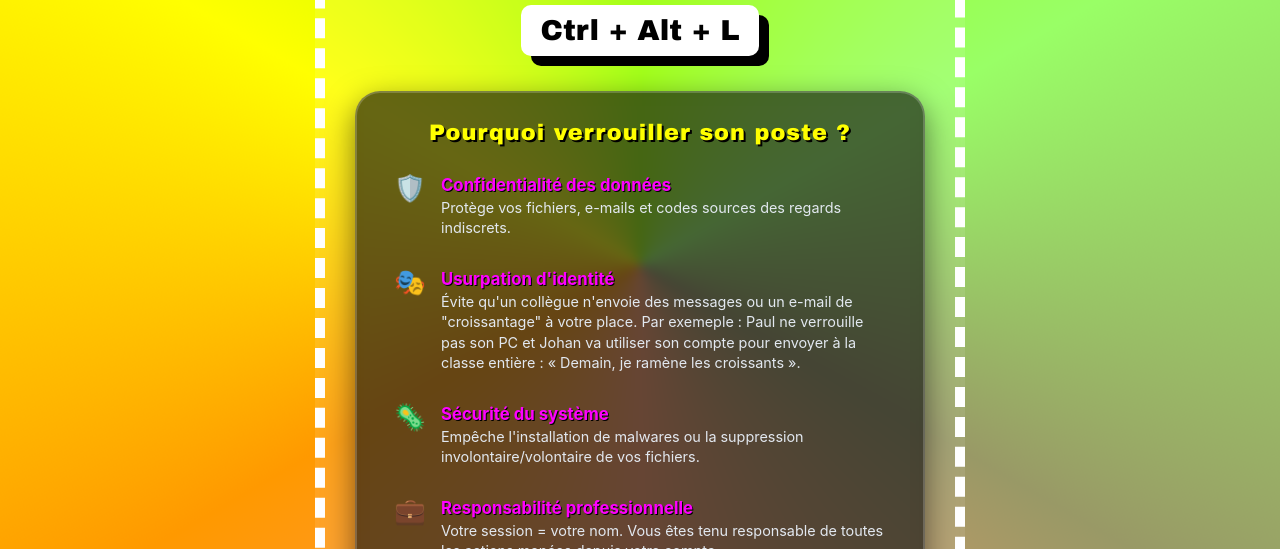
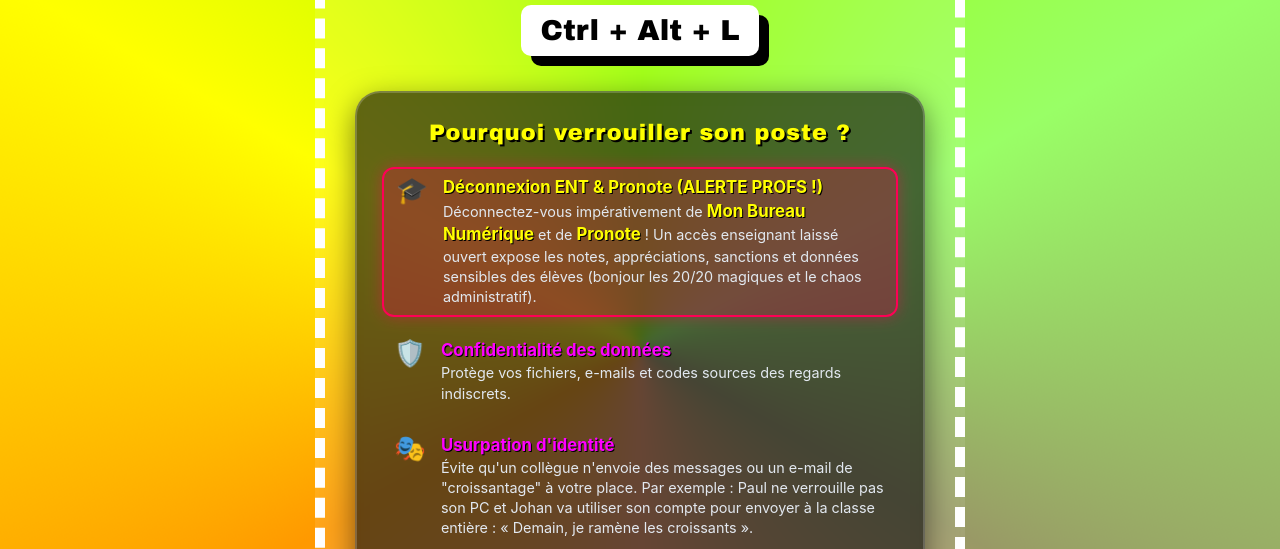
Before and after one commit to JusteUnMecGach4a/PC, a plain HTML site: page index.html in a window 1280 px wide. Shown: the part 251-800 px from the top of the page. Drawn offline with Linux system fonts and the light colour scheme.

Commit message:
Enhance alert item styles and fix text errors
Added highlight styles for alert items and updated text for clarity.

```diff
--- a/index.html
+++ b/index.html
@@ -133,6 +133,21 @@
             background: rgba(255, 255, 255, 0.1);
         }
 
+        /* Mise en avant de l'alerte ENT / Pronote */
+        .reasons-list li.highlight-alert {
+            background: rgba(255, 0, 85, 0.25);
+            border: 2px solid #ff0055;
+            box-shadow: 0 0 15px rgba(255, 0, 85, 0.4);
+        }
+
+        .reasons-list li.highlight-alert:hover {
+            background: rgba(255, 0, 85, 0.35);
+        }
+
+        .reasons-list li.highlight-alert strong {
+            color: #ffff00;
+        }
+
         .reason-icon {
             font-size: 1.6rem;
             line-height: 1;
@@ -203,6 +218,13 @@
         <div class="reasons-container">
             <h2>Pourquoi verrouiller son poste ?</h2>
             <ul class="reasons-list">
+                <li class="highlight-alert">
+                    <span class="reason-icon">🎓</span>
+                    <div class="reason-content">
+                        <strong>Déconnexion ENT & Pronote (ALERTE PROFS !)</strong>
+                        <span>Déconnectez-vous impérativement de <strong>Mon Bureau Numérique</strong> et de <strong>Pronote</strong> ! Un accès enseignant laissé ouvert expose les notes, appréciations, sanctions et données sensibles des élèves (bonjour les 20/20 magiques et le chaos administratif).</span>
+                    </div>
+                </li>
                 <li>
                     <span class="reason-icon">🛡️</span>
                     <div class="reason-content">
@@ -214,7 +236,7 @@
                     <span class="reason-icon">🎭</span>
                     <div class="reason-content">
                         <strong>Usurpation d'identité</strong>
-                        <span>Évite qu'un collègue n'envoie des messages ou un e-mail de "croissantage" à votre place. Par exemeple : Paul ne verrouille pas son PC et Johan va utiliser son compte pour envoyer à la classe entière : « Demain, je ramène les croissants ».</span>
+                        <span>Évite qu'un collègue n'envoie des messages ou un e-mail de "croissantage" à votre place. Par exemple : Paul ne verrouille pas son PC et Johan va utiliser son compte pour envoyer à la classe entière : « Demain, je ramène les croissants ».</span>
                     </div>
                 </li>
                 <li>
@@ -235,7 +257,7 @@
                     <span class="reason-icon">⚖️</span>
                     <div class="reason-content">
                         <strong>Conformité légale & RGPD</strong>
-                        <span>Garantit la protection des données personnelles de vos collègues, clients et usagers.</span>
+                        <span>Garantit la protection des données personnelles de vos collègues, élèves et usagers.</span>
                     </div>
                 </li>
             </ul>
@@ -254,7 +276,6 @@
 
         // Détection de l'OS
         function detectOS() {
-            const userAgent = window.navigator.userAgent;
             const platform = window.navigator.platform;
             const osShortcut = document.getElementById('os-shortcut');
 
```
